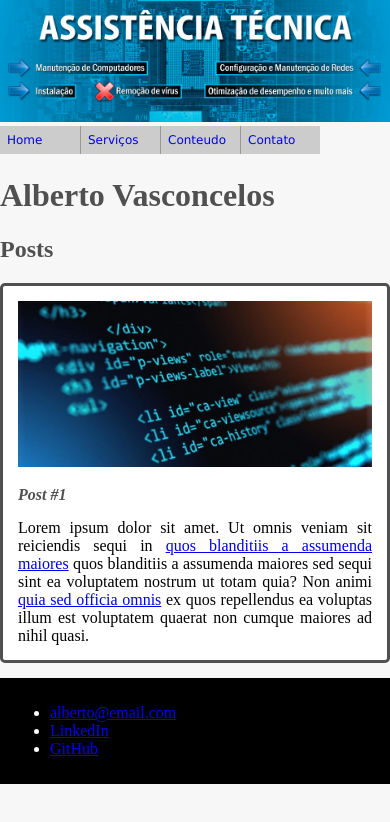
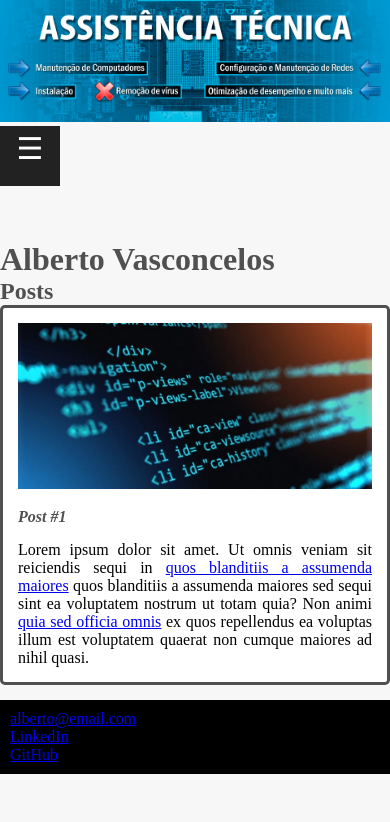
Before and after one commit to albertovasconcelos/site-pessoal, a plain HTML site: page index.html in a window 390 px wide. Drawn offline with Linux system fonts and the light colour scheme.

Commit message:
Atualização

```diff
--- a/index.html
+++ b/index.html
@@ -10,8 +10,13 @@
 <body>
     <header>
             <img src="banner.jpg" alt="Imagem banner" class="banner">
-            <ul class="menu">
-                <li class="btnesquerdo"><a href="../posicionamento/p3.html">Home</a></li>
+
+            <input type="checkbox" id="bt_menu">
+            <label for="bt_menu">&#9776;</label>
+
+            <nav class="menu">
+                <ul>
+                <li><a href="#">Home</a></li>
                 <li><a href="#">Serviços</a>
                 <ul>
                     <li><a href="#">Criação de Sites</a></li>
@@ -26,6 +31,7 @@
                 </ul>
                     <li><a href="#">Contato</a></li>
             </ul>
+            </nav>
         <h1 id="title">Alberto Vasconcelos</h1>
     </header>
     <section>
--- a/style.css
+++ b/style.css
@@ -1,5 +1,6 @@
 * {
-    box-sizing: border-box;
+    margin: 0;
+    padding: 0;
 }
 
   body {
@@ -13,51 +14,102 @@
 }
 
 .menu {
-    margin: 0;
-    padding: 0;
-    width: auto;
-    height: 30px;
+    width: 100%;
+    height: 50px;
+    background-color: #222;
+    font-family: 'Arial';
 }
 
-.menu ul{
+.menu ul {
     list-style: none;
+    position: relative;
 }
 
-.menu li{
-    width: 80px;
-    padding:0px;
-    margin: 0;
-    position: relative;
-    display: inline;
+.menu ul li {
+    width: 150px;
     float: left;
-    border-left: #999999 thin solid;
+    }
+
+.menu a {
+    padding: 15px;
+    display: block;
+    text-decoration: none;
+    text-align: center;
+    background-color: #222;
+    color: #fff;
 }
 
-.menu li ul{
+.menu ul ul {
+    position: absolute;
+    visibility: hidden;
+}
+
+.menu ul li:hover ul {
+    visibility: visible;
+}
+
+.menu a:hover {
+    background-color: #f4f4f4;
+    color: #555;
+}
+
+.menu ul ul li {
+    float: none;
+    border-bottom: solid 1px #ccc;
+}
+
+.menu ul ul li a {
+    background-color: #069;
+}
+
+label[for="bt_menu"] {
+    padding: 5px;
+    background-color: #222;
+    color: #fff;
+    font-family: "Arial";
+    text-align: center;
+    font-size: 30px;
+    cursor: pointer;
+    width: 50px;
+    height: 50px;
+}
+#bt_menu {
     display: none;
-    padding: 0;
-    margin: 0;
-    position: absolute;
-    top: 35px;
-    left: 0;
+}
+
+label[for="bt_menu"] {
+    display: none;
+}
+
+@media(max-width: 800px) {
+        label[for="bt_menu"] {
+        display: block;
     }
 
-.menu a{
-    display: block;
-    text-decoration: none;
-    padding: 7px;
-    background-color: #CCCCCC;
-    font-family:Verdana, Arial, Helvetica, sans-serif;
-    font-size: 12px;
-    font-weight: 400;
-}
+    #bt_menu: checked ~ .menu {
+        margin-left: 0;
+    }
 
-.menu li:hover ul, li.over ul{
-    display: block;
-}
+    .menu {
+        margin-top: 5px;
+        margin-left: -100%;
+        transition: all .4s;
+    }
 
-.menu li.btnesquerdo{
-    border: none;
+    .menu ul li {
+        width: 100%;
+        float: none;
+    }
+    .menu ul ul {
+        position: static;
+        overflow: hidden;
+        max-height: 0;
+        transition: all .4s;
+    }
+    .menu ul li: hover ul {
+        height: auto;
+        max-height: 200px;
+    }
 }
 
 #title, .subtitle, .post_title {
```
